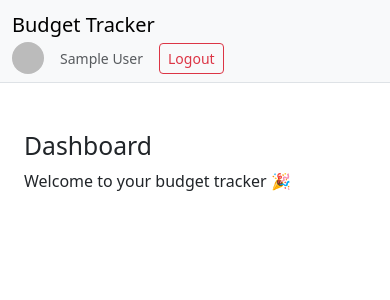
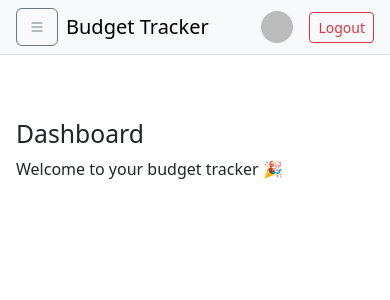
Before and after one commit to ndegwamoche/budget-tracker, a React (Vite) app: page /dashboard in a window 390 px wide. Shown: the top 300 px of the page. Built offline with nearby package versions, Linux system fonts and the light colour scheme; no server answers; sample sign-in values are in the browser's storage.

Commit message:
Added the sidebar and mobile friendly code

```diff
--- a/src/App.tsx
+++ b/src/App.tsx
@@ -1,13 +1,20 @@
 import { BrowserRouter, Routes, Route, Navigate } from "react-router-dom";
+import { useEffect, useState } from "react";
+import { onAuthStateChanged } from "firebase/auth";
+import type { User } from "firebase/auth";
+
+import { auth } from "./config/firebase-config";
 import { Auth } from "./components/Auth";
+import AppLayout from "./components/AppLayout";
 import { Dashboard } from "./components/Dashboard";
-import { AppLayout } from "./components/AppLayout";
-import { auth } from "./config/firebase-config";
-import { onAuthStateChanged } from "firebase/auth";
-import { useEffect, useState } from "react";
+// import { Expenses } from "./components/Expenses";
+// import { Reports } from "./components/Reports";
+// import { Categories } from "./components/Categories";
+// import { Recurring } from "./components/Recurring";
+// import { Settings } from "./components/Settings";
 
 export default function App() {
-  const [user, setUser] = useState<any>(null);
+  const [user, setUser] = useState<User | null>(null);
   const [checkingAuth, setCheckingAuth] = useState(true);
 
   useEffect(() => {
@@ -19,7 +26,11 @@ export default function App() {
   }, []);
 
   if (checkingAuth) {
-    return <div className="text-center mt-5">Loading...</div>;
+    return (
+      <div className="d-flex justify-content-center align-items-center vh-100">
+        <div className="spinner-border" role="status" aria-label="Loading" />
+      </div>
+    );
   }
 
   return (
@@ -31,14 +42,23 @@ export default function App() {
           element={user ? <Navigate to="/dashboard" replace /> : <Auth />}
         />
 
-        {/* PROTECTED APP AREA */}
+        {/* PROTECTED AREA (Layout + nested pages) */}
         <Route
           path="/dashboard"
-          element={user ? <AppLayout /> : <Navigate to="/" replace />}
+          element={
+            user ? <AppLayout user={user} /> : <Navigate to="/" replace />
+          }
         >
           <Route index element={<Dashboard />} />
-          {/* later: <Route path="expenses" element={<Expenses />} /> */}
+          {/* <Route path="expenses" element={<Expenses />} />
+          <Route path="recurring" element={<Recurring />} />
+          <Route path="reports" element={<Reports />} />
+          <Route path="categories" element={<Categories />} />
+          <Route path="settings" element={<Settings />} /> */}
         </Route>
+
+        {/* fallback */}
+        <Route path="*" element={<Navigate to="/" replace />} />
       </Routes>
     </BrowserRouter>
   );
--- a/src/components/AppLayout.tsx
+++ b/src/components/AppLayout.tsx
@@ -1,26 +1,73 @@
-import { Outlet } from "react-router-dom";
+import { Outlet, NavLink } from "react-router-dom";
 import { signOut } from "firebase/auth";
+import type { User } from "firebase/auth";
 import { auth } from "../config/firebase-config";
 
-export function AppLayout() {
-  const user = auth?.currentUser;
-  console.log(auth.currentUser);
-  async function handleLogout() {
+const AppLayout = ({ user }: { user: User }) => {
+  const handleLogout = async () => {
     await signOut(auth);
-  }
+  };
+
+  const linkClass = ({ isActive }: { isActive: boolean }) =>
+    `list-group-item list-group-item-action d-flex align-items-center gap-2 ${
+      isActive ? "active" : ""
+    }`;
+
+  const SidebarLinks = () => (
+    <div className="list-group">
+      <NavLink to="/dashboard" end className={linkClass}>
+        <i className="bi bi-speedometer2" />
+        Dashboard
+      </NavLink>
+
+      <NavLink to="/dashboard/expenses" className={linkClass}>
+        <i className="bi bi-receipt" />
+        Expenses
+      </NavLink>
+
+      <NavLink to="/dashboard/recurring" className={linkClass}>
+        <i className="bi bi-arrow-repeat" />
+        Recurring
+      </NavLink>
+
+      <NavLink to="/dashboard/reports" className={linkClass}>
+        <i className="bi bi-bar-chart" />
+        Reports
+      </NavLink>
+
+      <NavLink to="/dashboard/categories" className={linkClass}>
+        <i className="bi bi-tags" />
+        Categories
+      </NavLink>
+
+      <NavLink to="/dashboard/settings" className={linkClass}>
+        <i className="bi bi-gear" />
+        Settings
+      </NavLink>
+    </div>
+  );
 
   return (
     <>
       {/* Top Navbar */}
       <nav className="navbar navbar-light bg-light border-bottom">
-        <div className="container d-flex justify-content-between align-items-center">
+        <div className="container-fluid d-flex justify-content-between align-items-center px-3">
+          <div className="d-flex align-items-center gap-2">
+            {/* Mobile menu button */}
+            <button
+              className="btn btn-outline-secondary d-md-none"
+              type="button"
+              data-bs-toggle="offcanvas"
+              data-bs-target="#mobileSidebar"
+              aria-controls="mobileSidebar"
+            >
+              <i className="bi bi-list" />
+            </button>
+
             <span className="navbar-brand mb-0 h1">Budget Tracker</span>
+          </div>
 
-          {/* Right side: user info + logout */}
           <div className="d-flex align-items-center gap-3">
-            {user && (
-              <>
-                {/* Avatar */}
             {user.photoURL ? (
               <img
                 src={user.photoURL}
@@ -28,22 +75,21 @@ export function AppLayout() {
                 width={32}
                 height={32}
                 className="rounded-circle"
+                referrerPolicy="no-referrer"
               />
             ) : (
               <div
                 className="rounded-circle bg-secondary text-white d-flex align-items-center justify-content-center"
                 style={{ width: 32, height: 32, fontSize: 14 }}
               >
-                    {user.email?.charAt(0).toUpperCase()}
+                {(user.email ?? "?").charAt(0).toUpperCase()}
               </div>
             )}
 
-                {/* Name / Email */}
-                <span className="small text-muted">
+            {/* Hide name on very small screens */}
+            <span className="small text-muted d-none d-sm-inline">
               {user.displayName || user.email}
             </span>
-              </>
-            )}
 
             <button
               className="btn btn-outline-danger btn-sm"
@@ -55,10 +101,50 @@ export function AppLayout() {
         </div>
       </nav>
 
-      {/* Page Content */}
-      <main className="container mt-4">
+      {/* Mobile Offcanvas Sidebar */}
+      <div
+        className="offcanvas offcanvas-start d-md-none"
+        tabIndex={-1}
+        id="mobileSidebar"
+        aria-labelledby="mobileSidebarLabel"
+      >
+        <div className="offcanvas-header">
+          <h5 className="offcanvas-title" id="mobileSidebarLabel">
+            Menu
+          </h5>
+          <button
+            type="button"
+            className="btn-close"
+            data-bs-dismiss="offcanvas"
+            aria-label="Close"
+          />
+        </div>
+        <div className="offcanvas-body">
+          <SidebarLinks />
+        </div>
+      </div>
+
+      {/* Desktop layout */}
+      <div className="container-fluid">
+        <div className="row">
+          {/* Desktop Sidebar */}
+          <aside
+            className="col-md-3 col-lg-2 border-end bg-white p-0 d-none d-md-block"
+            style={{ minHeight: "calc(100vh - 56px)" }}
+          >
+            <div className="p-3">
+              <SidebarLinks />
+            </div>
+          </aside>
+
+          {/* Main content */}
+          <main className="col-12 col-md-9 col-lg-10 p-3 p-md-4">
             <Outlet />
           </main>
+        </div>
+      </div>
     </>
   );
-}
+};
+
+export default AppLayout;
--- a/src/components/Dashboard.tsx
+++ b/src/components/Dashboard.tsx
@@ -1,6 +1,6 @@
 export function Dashboard() {
   return (
-    <div className="container mt-5">
+    <div className="mt-5">
       <h2>Dashboard</h2>
       <p>Welcome to your budget tracker 🎉</p>
     </div>
```
Also changed, not shown: src/main.tsx (+7 -6 lines). Lines whose indentation alone changed are shown as unchanged.
